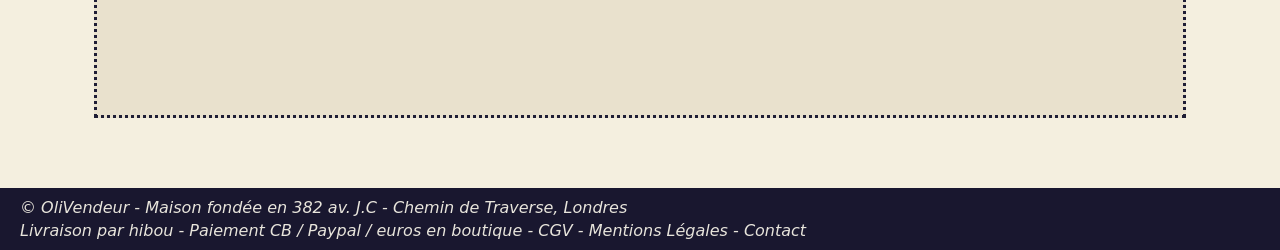
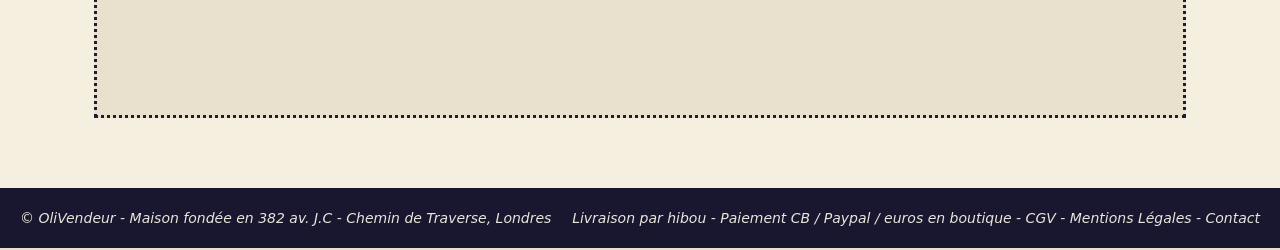
Before and after one commit to TomPottin/1B5, a PHP site: page /index.php in a window 1280 px wide. Shown: the part 1273-1523 px from the top of the page. Run offline with PHP 8.4, Linux system fonts and the light colour scheme.

Commit message:
commit mystérieux

```diff
--- a/code/assets/css/etienne.css
+++ b/code/assets/css/etienne.css
@@ -4,8 +4,8 @@
 .header, .footer{
     width: 100%;
     min-height: 60px;       /* MODIF : était height: 60px (le contenu déborde sinon) */
+    box-sizing: border-box;
     padding: 0 20px;
-    box-sizing: border-box;
 
 
     display: flex;
@@ -17,12 +17,16 @@
     background-color: #19172f;
     color: #e8e5dc;
 
-    font-size: 16px;        /* MODIF : était 18px */
 }
 
 .header{
     position: sticky;
     top: 0;
+    font-size: 16px;
+}
+
+.footer{
+    font-size: 14px;
 }
 
 /* MODIF : espacement du footer quand le texte passe sur deux lignes */
```
